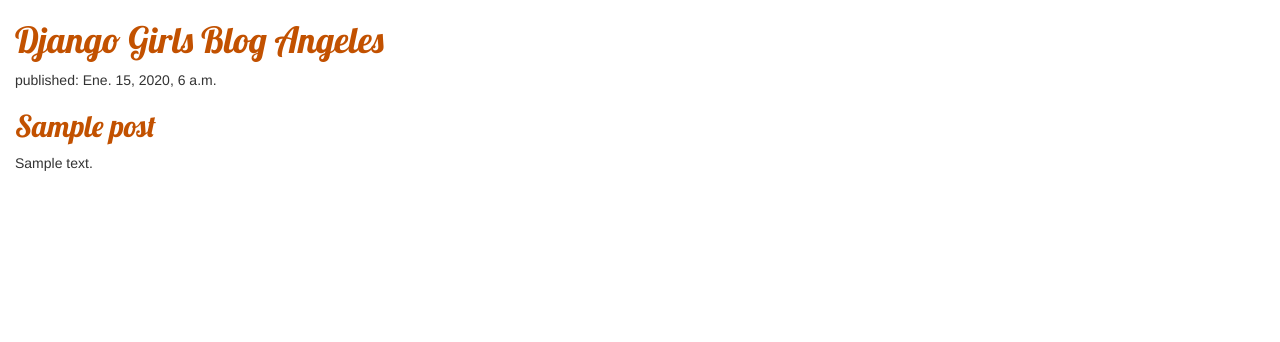
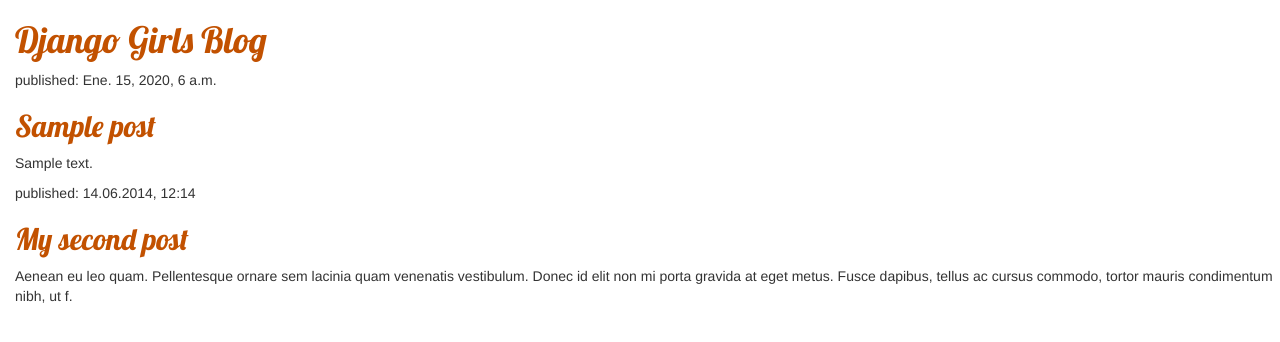
Before and after one commit to Angeles27/my-first-blog, a Django app: template blog/templates/blog/post_list.html in a window 1280 px wide. Shown: the top 342 px of the page. Run offline with Django 3.2, Linux system fonts and the light colour scheme; the template is opened without the code that fills it: values that come from a table or form of the project are taken from there, others are empty; tables that the repository leaves empty hold one stand-in row (values such as "Sample post"); some libraries are stand-ins or nearby versions.

Commit message:
Pruebas l

```diff
--- a/blog/templates/blog/post_list.html
+++ b/blog/templates/blog/post_list.html
@@ -1,7 +1,7 @@
 {% load static %}
 <html>
     <head>
-        <title>Django Girls blog</title>
+        <title>Django Girls blog HOLA</title>
         <link rel="stylesheet" href="//maxcdn.bootstrapcdn.com/bootstrap/3.2.0/css/bootstrap.min.css">
         <link rel="stylesheet" href="//maxcdn.bootstrapcdn.com/bootstrap/3.2.0/css/bootstrap-theme.min.css">
         <link rel="stylesheet" href="{% static 'css/blog.css' %}">
@@ -10,16 +10,18 @@
 
     <body>
         <div>
-            <h1><a href="/">Django Girls Blog Angeles</a></h1>
+            <h1><a href="/">Django Girls Blog</a></h1>
         </div>
-
-
             <div>
                 <p>published: {{ post.published_date }}</p>
                 <h2><a href="">{{ post.title }}</a></h2>
                 <p>{{ post.text|linebreaksbr }}</p>
             </div>
 
-
+            <div>
+                <p>published: 14.06.2014, 12:14</p>
+                <h2><a href="">My second post</a></h2>
+                <p>Aenean eu leo quam. Pellentesque ornare sem lacinia quam venenatis vestibulum. Donec id elit non mi porta gravida at eget metus. Fusce dapibus, tellus ac cursus commodo, tortor mauris condimentum nibh, ut f.</p>
+            </div>
     </body>
 </html>
```
